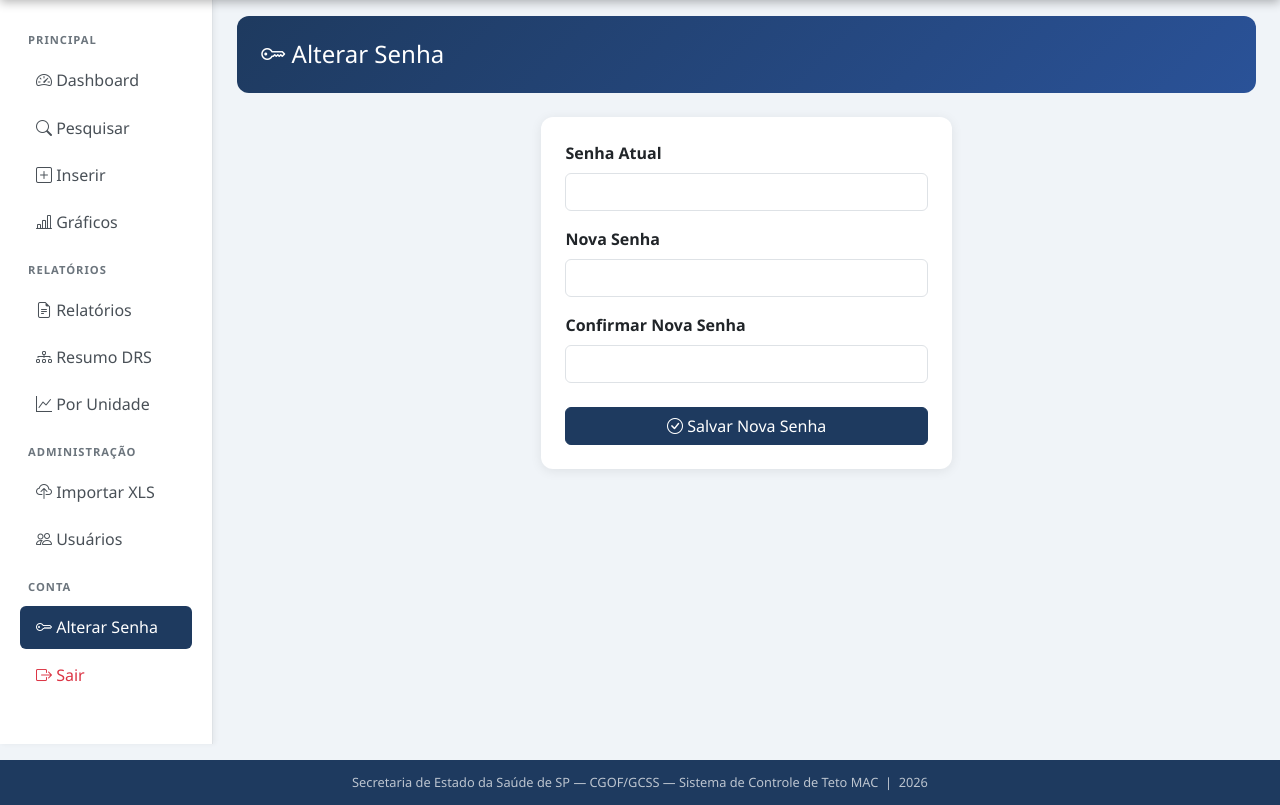
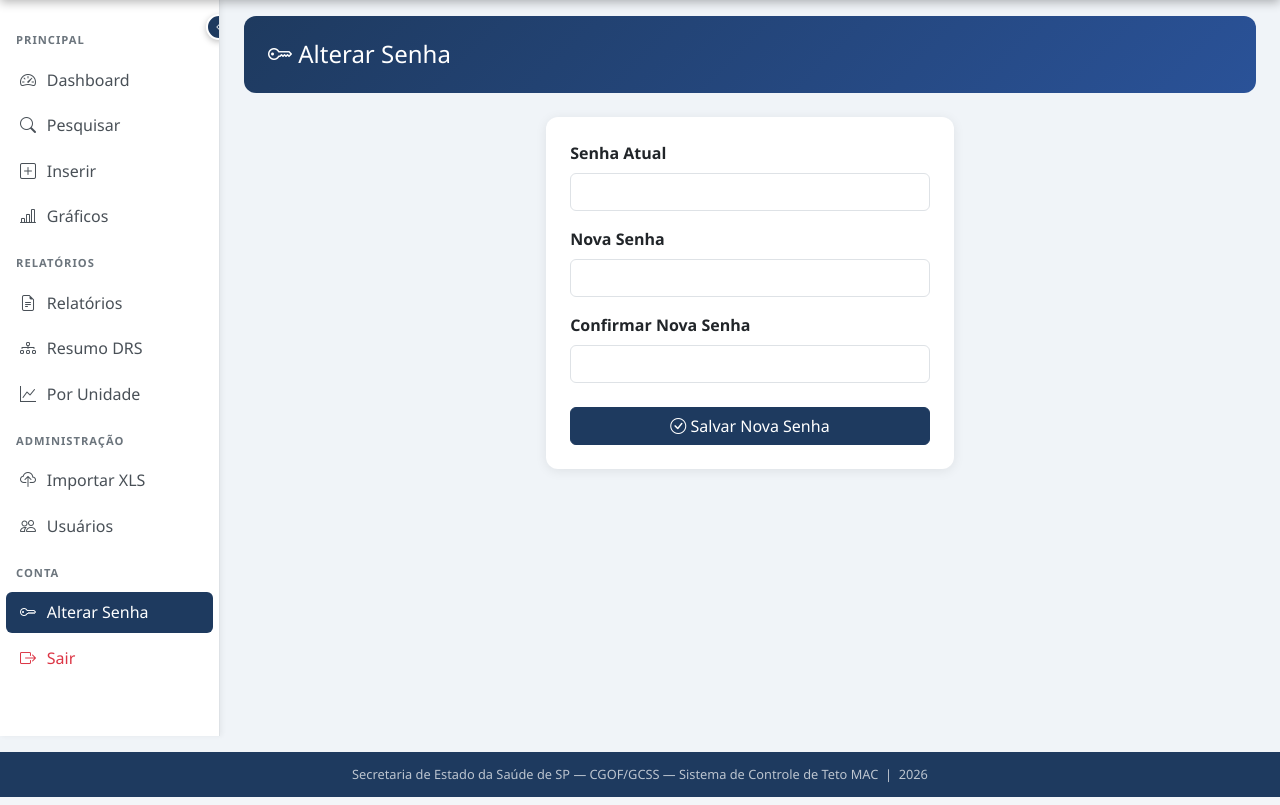
Before and after one commit to cgof01/controleTetoMAC, a Flask app: page /alterar-senha in a window 1280 px wide. Shown: the part 64-869 px from the top of the page. Run offline with Flask 3, Linux system fonts and the light colour scheme; the visitor is signed in with stand-in values (Sample User, id 1); some libraries are stand-ins or nearby versions.

Commit message:
feat: sidebar recolhivel com transicao e tooltip
- Layout substituido por flexbox (sidebar fixa + conteudo flexivel)
- Botao toggle circular na borda da sidebar (chevron inverte ao recolher)
- Recolhida: 58px com icones centrados e tooltip no hover
- Expandida: 220px com icones e textos
- Estado persistido em localStorage (sidebar_collapsed)

Co-Authored-By: Claude Sonnet 4.6 <noreply@anthropic.com>

```diff
--- a/templates/base.html
+++ b/templates/base.html
@@ -21,11 +21,61 @@
     .navbar-brand { font-weight: 700; font-size: 0.82rem; letter-spacing: 0.2px; line-height: 1.25; padding: 0; margin: 0; }
     .navbar-brand img { height: 64px; width: auto; display: block; }
     .navbar-texto { font-size: 0.92rem; font-weight: 700; color: #fff; letter-spacing: 0.3px; line-height: 1.3; white-space: nowrap; }
-    .sidebar { min-height: calc(100vh - 56px); background: #fff; border-right: 1px solid #dee2e6; box-shadow: 2px 0 5px rgba(0,0,0,0.05); }
-    .sidebar .nav-link { color: #495057; padding: 0.6rem 1rem; border-radius: 6px; margin: 2px 8px; transition: all 0.2s; }
+    /* ── Layout flexível com sidebar recolhível ── */
+    .layout-flex { display: flex; min-height: calc(100vh - 64px); }
+    .sidebar {
+      width: 220px; flex-shrink: 0;
+      background: #fff; border-right: 1px solid #dee2e6;
+      box-shadow: 2px 0 5px rgba(0,0,0,0.05);
+      transition: width 0.25s cubic-bezier(.4,0,.2,1);
+      overflow: hidden; position: relative;
+    }
+    .sidebar.collapsed { width: 58px; }
+    .main-wrap { flex: 1; min-width: 0; }
+
+    /* Links e headings */
+    .sidebar .nav-link {
+      color: #495057; padding: 0.55rem 0.75rem;
+      border-radius: 6px; margin: 2px 6px;
+      transition: background 0.2s, color 0.2s;
+      display: flex; align-items: center; gap: 0.55rem;
+      white-space: nowrap; overflow: hidden;
+    }
     .sidebar .nav-link:hover, .sidebar .nav-link.active { background: var(--ses-azul); color: white; }
-    .sidebar .nav-link i { width: 20px; }
-    .sidebar-heading { font-size: 0.7rem; font-weight: 700; color: #6c757d; text-transform: uppercase; letter-spacing: 1px; padding: 0.5rem 1rem; margin-top: 0.5rem; }
+    .sidebar .nav-link i { font-size: 1rem; flex-shrink: 0; width: 20px; text-align: center; }
+    .sidebar .nav-text { transition: opacity 0.15s; }
+    .sidebar.collapsed .nav-text { opacity: 0; pointer-events: none; }
+    .sidebar-heading {
+      font-size: 0.7rem; font-weight: 700; color: #6c757d;
+      text-transform: uppercase; letter-spacing: 1px;
+      padding: 0.5rem 1rem; margin-top: 0.5rem;
+      white-space: nowrap; overflow: hidden;
+      transition: opacity 0.15s;
+    }
+    .sidebar.collapsed .sidebar-heading { opacity: 0; }
+
+    /* Botão de toggle */
+    .sidebar-toggle {
+      position: absolute; top: 14px; right: -13px; z-index: 200;
+      width: 26px; height: 26px; border-radius: 50%;
+      background: var(--ses-azul); color: #fff;
+      border: 2px solid #fff; cursor: pointer;
+      display: flex; align-items: center; justify-content: center;
+      box-shadow: 0 2px 6px rgba(0,0,0,0.25);
+      transition: transform 0.25s;
+    }
+    .sidebar-toggle i { font-size: 0.75rem; transition: transform 0.25s; }
+    .sidebar.collapsed .sidebar-toggle i { transform: rotate(180deg); }
+
+    /* Tooltip ao recolher */
+    .sidebar.collapsed .nav-link { position: relative; }
+    .sidebar.collapsed .nav-link:hover::after {
+      content: attr(data-label);
+      position: absolute; left: calc(100% + 10px); top: 50%; transform: translateY(-50%);
+      background: rgba(15,25,50,0.9); color: #fff;
+      padding: 4px 10px; border-radius: 6px; font-size: 0.8rem;
+      white-space: nowrap; pointer-events: none; z-index: 9999;
+    }
     .card { border: none; border-radius: 12px; box-shadow: 0 2px 12px rgba(0,0,0,0.08); }
     .card-header { border-radius: 12px 12px 0 0 !important; font-weight: 600; }
     .kpi-card { border-left: 4px solid var(--ses-azul); }
@@ -73,61 +123,68 @@
     </div>
   </nav>
 
-  <div class="container-fluid">
-    <div class="row">
+  <div class="container-fluid p-0">
+    <div class="layout-flex">
       <!-- Sidebar -->
-      <div class="col-lg-2 col-md-3 sidebar py-3 d-none d-md-block">
+      <div id="mainSidebar" class="sidebar py-3 d-none d-md-flex flex-column">
+        <button class="sidebar-toggle" id="sidebarToggle" title="Recolher/Expandir">
+          <i class="bi bi-chevron-left"></i>
+        </button>
+
         <div class="sidebar-heading">Principal</div>
         <nav class="nav flex-column">
-          <a class="nav-link {{ 'active' if request.endpoint == 'dashboard' }}" href="{{ url_for('dashboard') }}">
-            <i class="bi bi-speedometer2"></i> Dashboard
+          <a class="nav-link {{ 'active' if request.endpoint == 'dashboard' }}" href="{{ url_for('dashboard') }}" data-label="Dashboard">
+            <i class="bi bi-speedometer2"></i><span class="nav-text">Dashboard</span>
           </a>
-          <a class="nav-link {{ 'active' if request.endpoint == 'pesquisa' }}" href="{{ url_for('pesquisa') }}">
-            <i class="bi bi-search"></i> Pesquisar
+          <a class="nav-link {{ 'active' if request.endpoint == 'pesquisa' }}" href="{{ url_for('pesquisa') }}" data-label="Pesquisar">
+            <i class="bi bi-search"></i><span class="nav-text">Pesquisar</span>
           </a>
-          <a class="nav-link {{ 'active' if request.endpoint == 'inserir' }}" href="{{ url_for('inserir') }}">
-            <i class="bi bi-plus-square"></i> Inserir
+          <a class="nav-link {{ 'active' if request.endpoint == 'inserir' }}" href="{{ url_for('inserir') }}" data-label="Inserir">
+            <i class="bi bi-plus-square"></i><span class="nav-text">Inserir</span>
           </a>
-          <a class="nav-link {{ 'active' if request.endpoint == 'graficos' }}" href="{{ url_for('graficos') }}">
-            <i class="bi bi-bar-chart-line"></i> Gráficos
+          <a class="nav-link {{ 'active' if request.endpoint == 'graficos' }}" href="{{ url_for('graficos') }}" data-label="Gráficos">
+            <i class="bi bi-bar-chart-line"></i><span class="nav-text">Gráficos</span>
           </a>
         </nav>
+
         <div class="sidebar-heading mt-2">Relatórios</div>
         <nav class="nav flex-column">
-          <a class="nav-link {{ 'active' if request.endpoint == 'relatorios' }}" href="{{ url_for('relatorios') }}">
-            <i class="bi bi-file-earmark-text"></i> Relatórios
+          <a class="nav-link {{ 'active' if request.endpoint == 'relatorios' }}" href="{{ url_for('relatorios') }}" data-label="Relatórios">
+            <i class="bi bi-file-earmark-text"></i><span class="nav-text">Relatórios</span>
           </a>
-          <a class="nav-link" href="{{ url_for('relatorio_resumo_drs') }}">
-            <i class="bi bi-diagram-3"></i> Resumo DRS
+          <a class="nav-link {{ 'active' if request.endpoint == 'relatorio_resumo_drs' }}" href="{{ url_for('relatorio_resumo_drs') }}" data-label="Resumo DRS">
+            <i class="bi bi-diagram-3"></i><span class="nav-text">Resumo DRS</span>
           </a>
-          <a class="nav-link" href="{{ url_for('relatorio_comparativo_unidade') }}">
-            <i class="bi bi-graph-up"></i> Por Unidade
+          <a class="nav-link {{ 'active' if request.endpoint == 'relatorio_comparativo_unidade' }}" href="{{ url_for('relatorio_comparativo_unidade') }}" data-label="Por Unidade">
+            <i class="bi bi-graph-up"></i><span class="nav-text">Por Unidade</span>
           </a>
         </nav>
+
         {% if session.get('usuario_perfil') == 'admin' %}
         <div class="sidebar-heading mt-2">Administração</div>
         <nav class="nav flex-column">
-          <a class="nav-link {{ 'active' if request.endpoint == 'importar' }}" href="{{ url_for('importar') }}">
-            <i class="bi bi-cloud-upload"></i> Importar XLS
+          <a class="nav-link {{ 'active' if request.endpoint == 'importar' }}" href="{{ url_for('importar') }}" data-label="Importar XLS">
+            <i class="bi bi-cloud-upload"></i><span class="nav-text">Importar XLS</span>
           </a>
-          <a class="nav-link {{ 'active' if request.endpoint == 'usuarios' }}" href="{{ url_for('usuarios') }}">
-            <i class="bi bi-people"></i> Usuários
+          <a class="nav-link {{ 'active' if request.endpoint == 'usuarios' }}" href="{{ url_for('usuarios') }}" data-label="Usuários">
+            <i class="bi bi-people"></i><span class="nav-text">Usuários</span>
           </a>
         </nav>
         {% endif %}
+
         <div class="sidebar-heading mt-2">Conta</div>
         <nav class="nav flex-column">
-          <a class="nav-link {{ 'active' if request.endpoint == 'alterar_senha' }}" href="{{ url_for('alterar_senha') }}">
-            <i class="bi bi-key"></i> Alterar Senha
+          <a class="nav-link {{ 'active' if request.endpoint == 'alterar_senha' }}" href="{{ url_for('alterar_senha') }}" data-label="Alterar Senha">
+            <i class="bi bi-key"></i><span class="nav-text">Alterar Senha</span>
           </a>
-          <a class="nav-link text-danger" href="{{ url_for('logout') }}">
-            <i class="bi bi-box-arrow-right"></i> Sair
+          <a class="nav-link text-danger" href="{{ url_for('logout') }}" data-label="Sair">
+            <i class="bi bi-box-arrow-right"></i><span class="nav-text">Sair</span>
           </a>
         </nav>
       </div>
 
       <!-- Conteúdo principal -->
-      <div class="col-lg-10 col-md-9 main-content py-3 px-4">
+      <div class="main-wrap main-content py-3 px-4">
         <!-- Flash messages -->
         <div class="flash-container">
           {% with messages = get_flashed_messages(with_categories=true) %}
@@ -141,8 +198,8 @@
         </div>
 
         {% block content %}{% endblock %}
-      </div>
-    </div>
+      </div><!-- /main-wrap -->
+    </div><!-- /layout-flex -->
   </div>
 
   <footer class="text-center mt-3">
@@ -173,6 +230,22 @@
       return parseInt(v).toLocaleString('pt-BR');
     }
   </script>
+  <script>
+    (function () {
+      const sidebar = document.getElementById('mainSidebar');
+      const btn = document.getElementById('sidebarToggle');
+      if (!sidebar || !btn) return;
+
+      if (localStorage.getItem('sidebar_collapsed') === '1') {
+        sidebar.classList.add('collapsed');
+      }
+
+      btn.addEventListener('click', function () {
+        sidebar.classList.toggle('collapsed');
+        localStorage.setItem('sidebar_collapsed', sidebar.classList.contains('collapsed') ? '1' : '0');
+      });
+    })();
+  </script>
   {% block extra_js %}{% endblock %}
 </body>
 </html>
```
